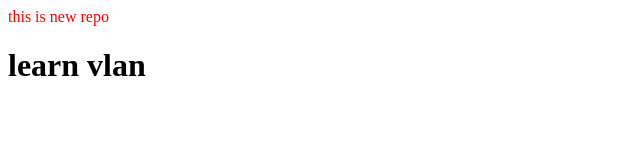
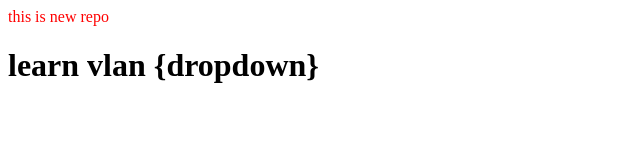
Before and after one commit to narace6431/localrepo, a plain HTML site: page index.html in a window 1280 px wide. Shown: the whole page, without its empty margins (0-640 px from the left). Drawn offline with Linux system fonts and the light colour scheme.

Commit message:
add dropdown

```diff
--- a/index.html
+++ b/index.html
@@ -1,4 +1,4 @@
 <p> this is new repo</p>
 <link rel="stylesheet" href="styles.css"
 <!-- learn networking -->
-<h1>learn vlan</h1>
+<h1>learn vlan {dropdown}</h1>
```
